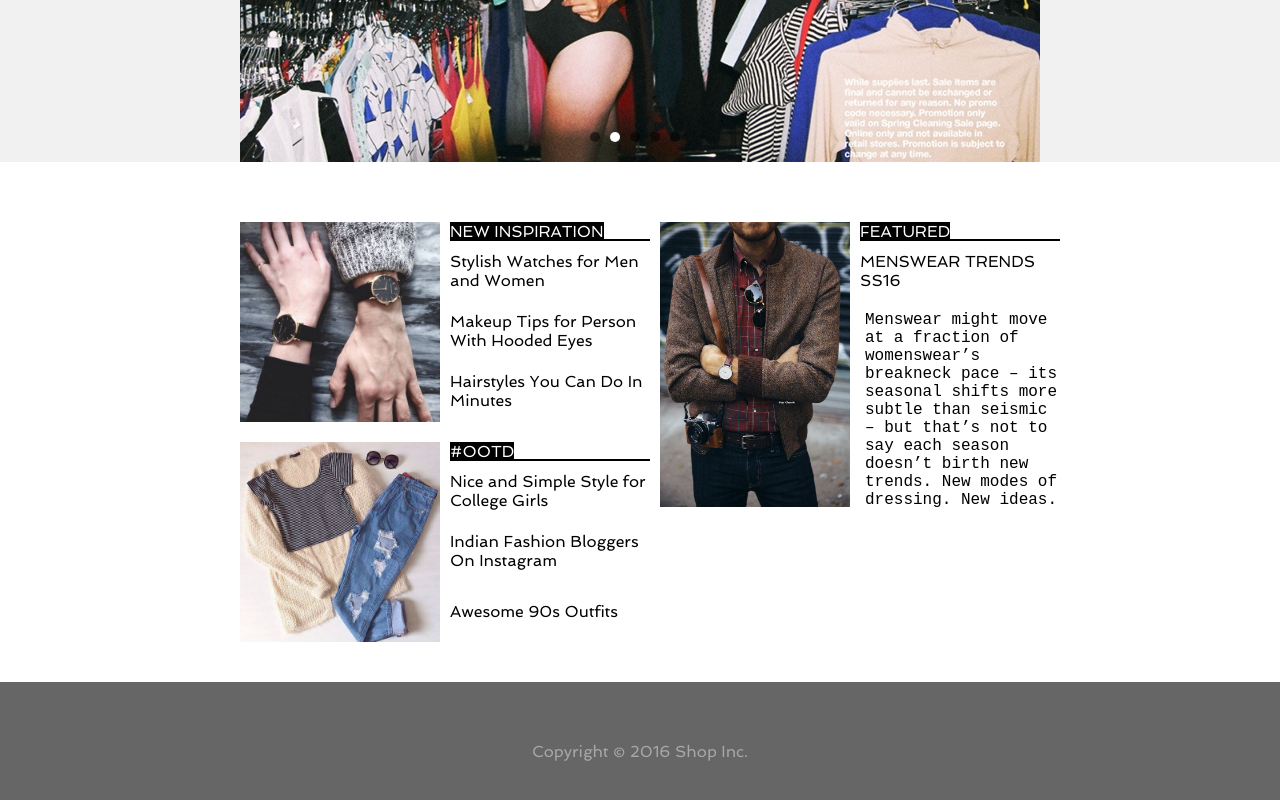
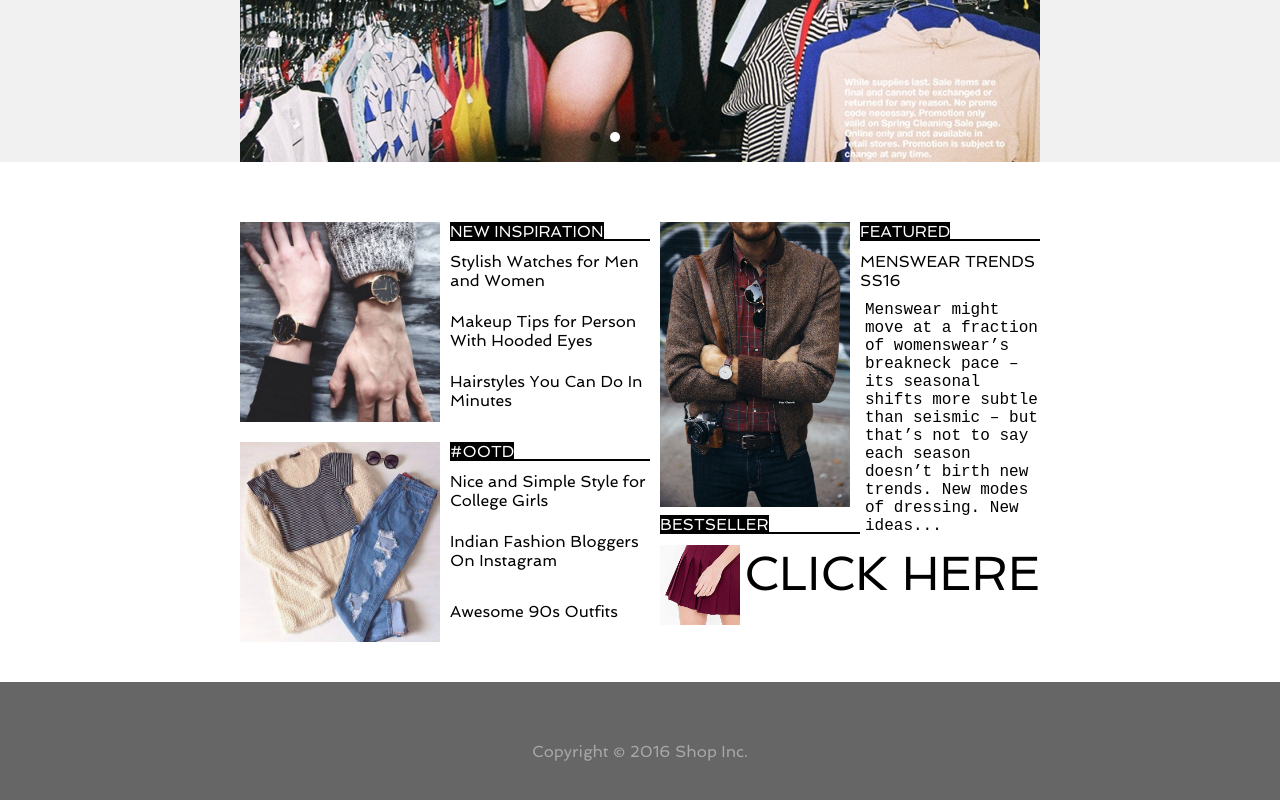
Before and after one commit to helloberries/demos, a plain HTML site: page shop/index.html in a window 1280 px wide. Shown: the part 348-1148 px from the top of the page. Drawn offline with nearby package versions, Linux system fonts and the light colour scheme; files whose address does not match are found by name.

Commit message:
Add links

```diff
--- a/shop/css/fonts/style.css
+++ /dev/null
@@ -1,29 +0,0 @@
-@font-face {
-    font-family: 'icomoon';
-    src:    url('fonts/icomoon.eot?75rkc4');
-    src:    url('fonts/icomoon.eot?75rkc4#iefix') format('embedded-opentype'),
-        url('fonts/icomoon.ttf?75rkc4') format('truetype'),
-        url('fonts/icomoon.woff?75rkc4') format('woff'),
-        url('fonts/icomoon.svg?75rkc4#icomoon') format('svg');
-    font-weight: normal;
-    font-style: normal;
-}
-
-[class^="icon-"], [class*=" icon-"] {
-    /* use !important to prevent issues with browser extensions that change fonts */
-    font-family: 'icomoon' !important;
-    speak: none;
-    font-style: normal;
-    font-weight: normal;
-    font-variant: normal;
-    text-transform: none;
-    line-height: 1;
-
-    /* Better Font Rendering =========== */
-    -webkit-font-smoothing: antialiased;
-    -moz-osx-font-smoothing: grayscale;
-}
-
-.icon-search:before {
-    content: "\e908";
-}
--- a/shop/css/index.scss
+++ b/shop/css/index.scss
@@ -376,7 +376,7 @@ section {
             position: absolute;
             left: 0;
             bottom: 0;
-            width: 200px;
+            width: 180px;
             height: 2px;
             background-color: #000;
           }
@@ -384,7 +384,7 @@ section {
         & .article-title {
           position: relative;
           display: block;
-          width: 200px;
+          width: 180px;
           height: 60px;
           font-family: 'Spinnaker', monospace;
           text-transform: uppercase;
@@ -406,10 +406,58 @@ section {
           }
         }
         & p {
-          width: 200px;
-          padding-top: 10px;
+          width: 180px;
           padding-left: 5px;
           font-family: 'Courier New', monospace;
+        }
+      }
+    }
+    & .bestseller {
+      position: relative;
+      float: right;
+      width: 50%;
+      height: 100px;
+      padding-top: 10px;
+      padding-left: 20px;
+
+      & span {
+        position: absolute;
+        top: -20px;
+        font-family: 'Spinnaker', monospace;
+        text-transform: uppercase;
+        color: #fff;
+        background-color: #000;
+        &::after {
+          content: '';
+          position: absolute;
+          left: 0;
+          bottom: 0;
+          width: 200px;
+          height: 2px;
+          background-color: #000;
+        }
+      }
+      & .bestseller-img {
+        float: left;
+        display: block;
+        width: 80px;
+        height: 80px;
+        background: url(img/tennis-skirt-purple.jpg) center bottom;
+        background-size: cover;
+      }
+      & .bestseller-link {
+        float: right;
+        display: block;
+        font-family: $product-dscp-font;
+        font-size: 48px;
+
+        &:link, &:visited {
+          padding-bottom: 20px;
+          text-transform: uppercase;
+          color: #000;
+        }
+        &:hover {
+          @include transform(translate(3px, 3px));
         }
       }
     }
--- a/shop/index.html
+++ b/shop/index.html
@@ -11,7 +11,7 @@
       <div class="logo">shop</div>
       <nav>
           <ul>
-              <li class="nav"><a  class="nav-link" href="#">home</a></li>
+              <li class="nav"><a  class="nav-link" href="http://helloberries.github.io/demos/shop/index.html">home</a></li>
               <li class="nav">
                   <a  class="nav-link" href="#">collection</a>
                   <dl class="nav-menu">
@@ -113,8 +113,13 @@
         <div class="hot-content">
           <span class="hot-title">featured</span>
           <span class="article-title"><a href="#">menswear trends ss16</a></span>
-          <p>Menswear might move at a fraction of womenswear’s breakneck pace – its seasonal shifts more subtle than seismic – but that’s not to say each season doesn’t birth new trends. New modes of dressing. New ideas.</p>
+          <p>Menswear might move at a fraction of womenswear’s breakneck pace – its seasonal shifts more subtle than seismic – but that’s not to say each season doesn’t birth new trends. New modes of dressing. New ideas...</p>
         </div>
+      </div>
+      <div class="bestseller">
+        <span>bestseller</span>
+        <a class="bestseller-img" href="http://helloberries.github.io/demos/shop/detail.html"></a>
+        <a class="bestseller-link" href="http://helloberries.github.io/demos/shop/detail.html">click here</a>
       </div>
     </div>
   </div>
```
Also changed, not shown: shop/detail.html (+1 -1 lines), shop/css/index.css, 1 other file.
